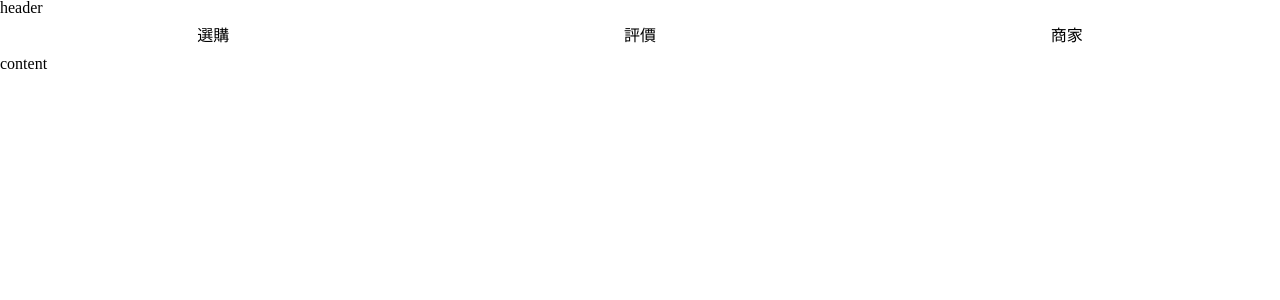
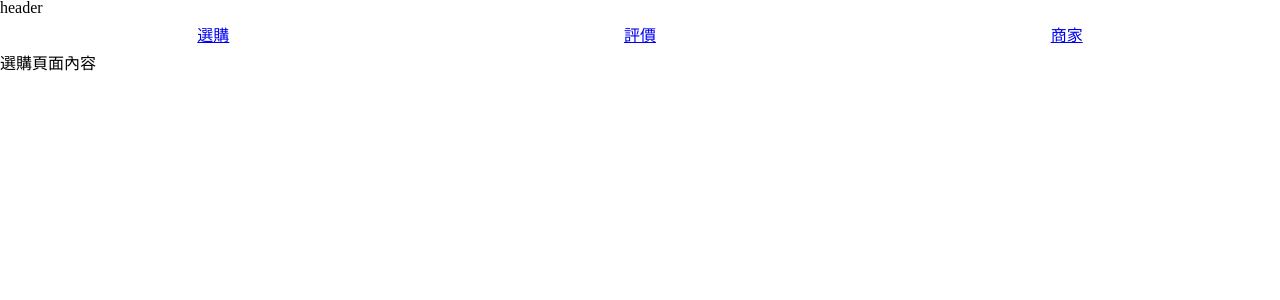
Before and after one commit to OrtonLin/vue-seller, a Vue app: page /#/goods in a window 1280 px wide. Shown: the top 300 px of the page. Built offline with nearby package versions, Linux system fonts and the light colour scheme.

Commit message:
Day 5. Vue Router

```diff
--- a/src/App.vue
+++ b/src/App.vue
@@ -2,9 +2,7 @@
   <div id="app">
     <AppHeader></AppHeader>
     <AppNav></AppNav>
-    <div class="content">
-      content
-    </div>
+    <router-view></router-view>
   </div>
 </template>
 
--- /dev/null
+++ b/src/components/Goods/Goods.vue
@@ -0,0 +1,13 @@
+<<template>
+  <div class="goods">
+      選購頁面內容
+  </div>
+</template>
+<<script>
+export default {
+
+}
+</script>
+<<style>
+
+</style>
--- a/src/components/Nav/Nav.vue
+++ b/src/components/Nav/Nav.vue
@@ -1,14 +1,8 @@
 <<template>
 <div class="nav">
-    <div class="nav-item goods">
-      選購
-    </div>
-    <div class="nav-item ratings">
-      評價
-    </div>
-    <div class="nav-item sellers">
-      商家
-    </div>
+    <router-link class="nav-item goods" to="/goods">選購</router-link>
+    <router-link class="nav-item ratings" to="/ratings">評價</router-link>
+    <router-link class="nav-item sellers" to="/sellers">商家</router-link>
   </div>
 </template>
 
--- /dev/null
+++ b/src/components/Ratings/Ratings.vue
@@ -0,0 +1,13 @@
+<<template>
+  <div class="ratings">
+      評價頁面內容
+  </div>
+</template>
+<<script>
+export default {
+
+}
+</script>
+<<style>
+
+</style>
--- /dev/null
+++ b/src/components/Sellers/Sellers.vue
@@ -0,0 +1,15 @@
+<<template>
+    <div class="seller">
+      商家頁面內容
+  </div>
+</template>
+
+<script>
+export default {
+
+}
+</script>
+
+<style>
+
+</style>
--- a/src/main.js
+++ b/src/main.js
@@ -2,12 +2,33 @@
 // (runtime-only or standalone) has been set in webpack.base.conf with an alias.
 import Vue from 'vue'
 import App from './App'
+import VueRouter from 'vue-router'
 
 Vue.config.productionTip = false
+Vue.use(VueRouter)
+
+/* import component for vue-router */
+import Goods from './components/Goods/Goods.vue'
+import Ratings from './components/Ratings/Ratings.vue'
+import Sellers from './components/Sellers/Sellers.vue'
+
+//defined router
+const routes = [
+  { path: '/', redirect:'/goods' },
+  { path: '/goods', component: Goods },
+  { path: '/ratings', component: Ratings },
+  { path: '/sellers', component: Sellers }
+]
+//instance for vue router
+const router = new VueRouter({
+  routes
+})
+
 
 /* eslint-disable no-new */
 new Vue({
   el: '#app',
   components: { App },
-  template: '<App/>'
+  template: '<App/>',
+  router
 })
```
